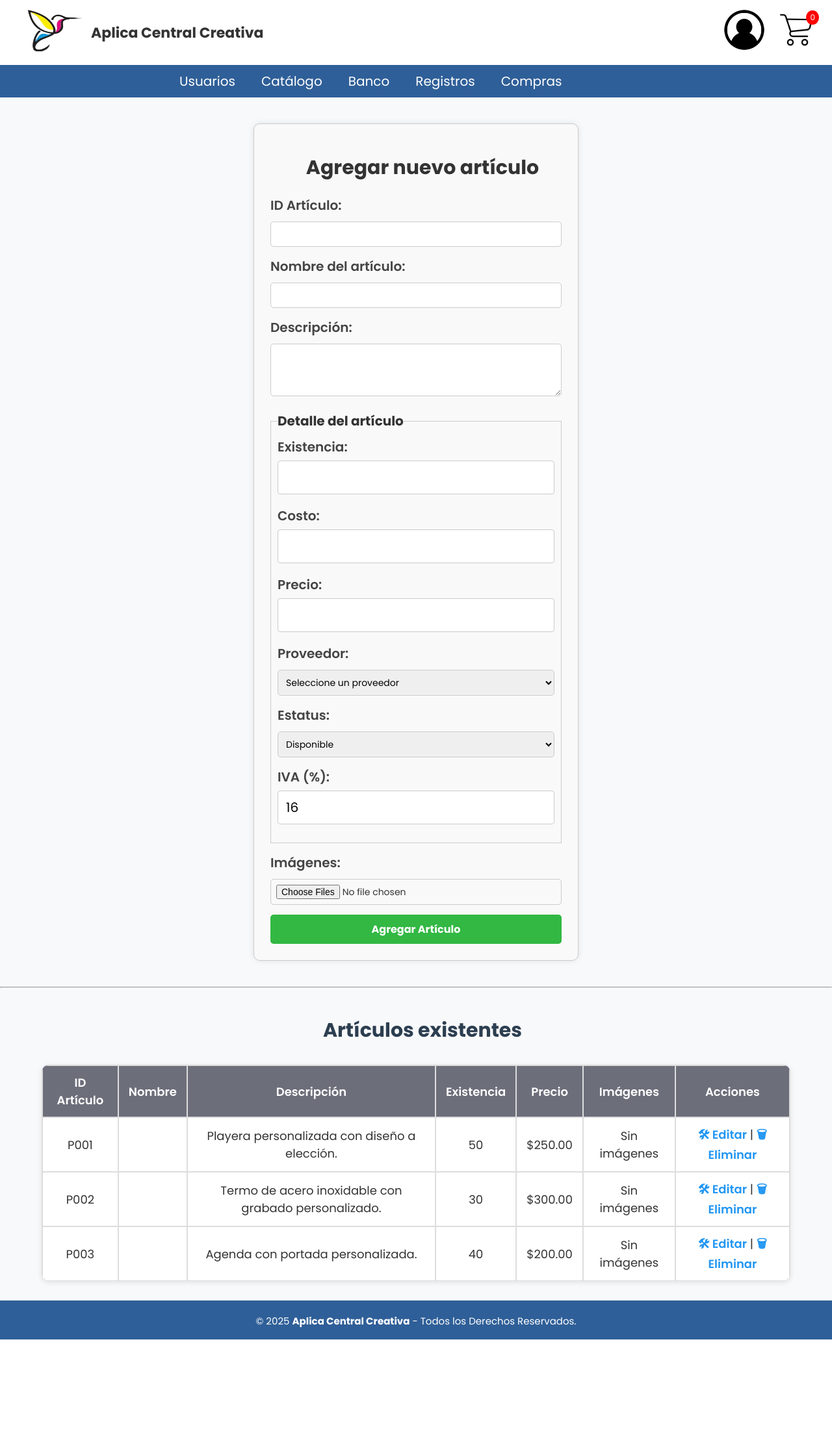
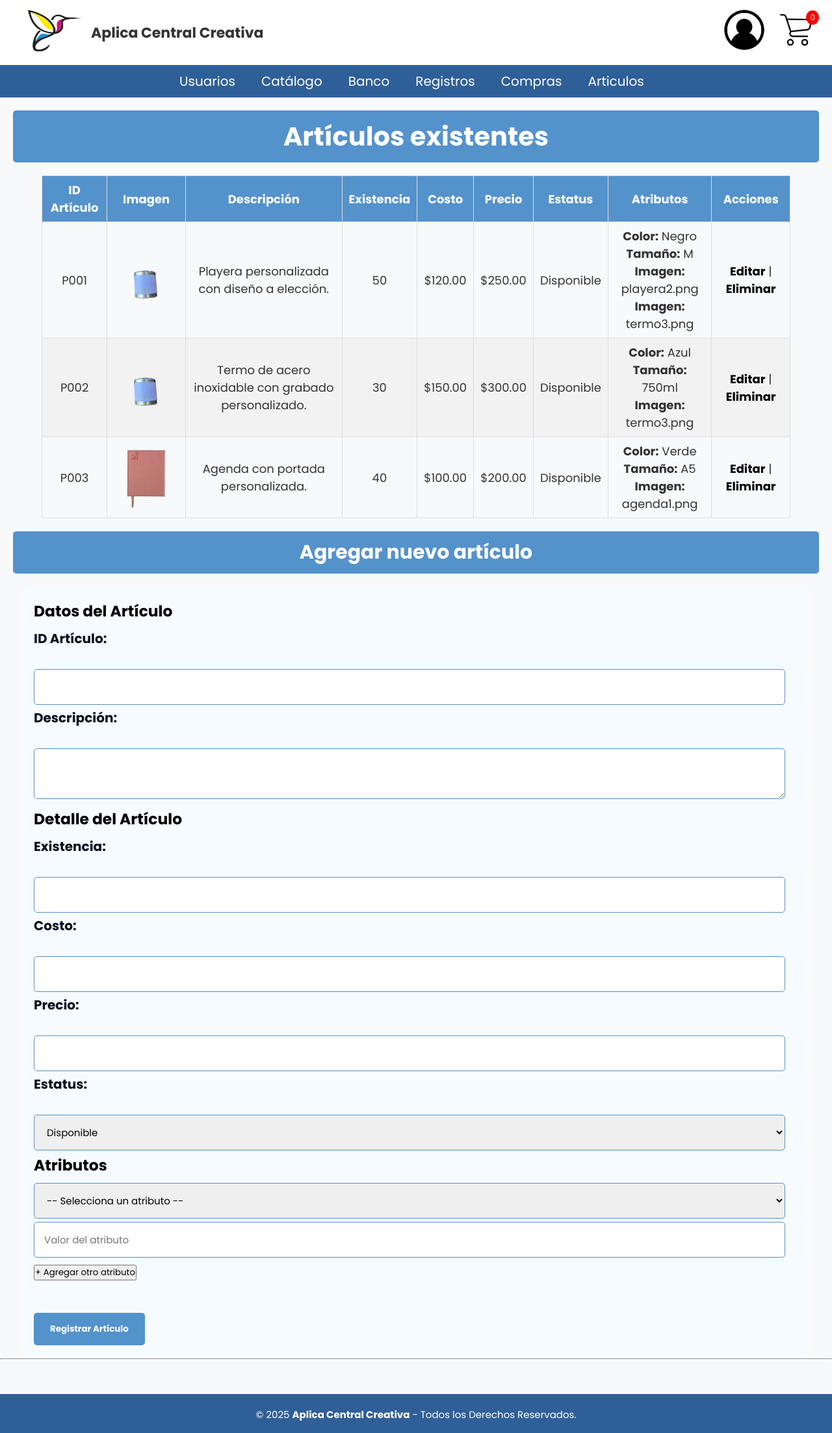
Before and after one commit to ProgramEmilio/ACC_Carrito, a PHP site: page /agregar_articulo.php in a window 1280 px wide. Shown: the whole page at 65% size. Before the commit the page ends 2062 px from the top, so only its background shows below. Run offline with PHP 8.4, Linux system fonts and the light colour scheme; a user stored in the database is signed in; data comes from the database, SQL or seed files in the repository; data that the repository does not hold is empty.

Commit message:
mi avance

```diff
--- a/Articulos/agregar_articulo.php
+++ b/Articulos/agregar_articulo.php
@@ -1,7 +1,7 @@
 <?php
 include('../BD/ConexionBD.php');
-
-// Obtener detalles del artículo para select (aunque ahora ya no usaremos select para detalle, te lo dejo por si lo necesitas)
+include('../Nav/header.php');
+// Obtener detalles del artículo (no utilizado directamente)
 $detalles = [];
 $sql_detalles = "SELECT id_detalle_articulo, existencia, precio, estatus FROM detalle_articulos";
 $result_detalles = $conn->query($sql_detalles);
@@ -13,42 +13,39 @@ if ($result_detalles && $result_detalles->num_rows > 0) {
 
 // Procesar formulario
 if ($_SERVER["REQUEST_METHOD"] == "POST") {
-    // Datos artículo
     $id_articulo = $_POST['id_articulo'];
     $nombre_articulo = $_POST['nombre_articulo'];
     $descripcion = $_POST['descripcion'];
 
-    // Datos detalle artículo
     $existencia = $_POST['existencia'];
     $costo = $_POST['costo'];
     $precio = $_POST['precio'];
-    $id_proveedor = $_POST['id_proveedor'];
+    $id_proveedor = $_POST['id_proveedor'] ?? 1; // Asigna un valor por defecto si no se usa proveedor
     $estatus = $_POST['estatus'];
-    $iva = $_POST['iva'];
+    $iva = $_POST['iva'] ?? 0;
 
-    // Insertar detalle artículo primero
-    $sql_detalle = "INSERT INTO detalle_articulos
-        (existencia, costo, precio, id_proveedor, estatus, iva) VALUES (?, ?, ?, ?, ?, ?)";
+    // Insertar en detalle_articulos
+    $sql_detalle = "INSERT INTO detalle_articulos (existencia, costo, precio, id_proveedor, estatus, iva) VALUES (?, ?, ?, ?, ?, ?)";
     $stmt_detalle = $conn->prepare($sql_detalle);
     $stmt_detalle->bind_param("iddiss", $existencia, $costo, $precio, $id_proveedor, $estatus, $iva);
 
     if ($stmt_detalle->execute()) {
         $id_detalle_articulo = $stmt_detalle->insert_id;
 
-        // Insertar artículo con el id_detalle_articulo generado
-        $sql_articulo = "INSERT INTO articulos (id_articulo, descripcion, id_detalle_articulo, nombre_articulo)
-                         VALUES (?, ?, ?, ?)";
+        // Insertar en articulos
+        $sql_articulo = "INSERT INTO articulos (id_articulo, descripcion, id_detalle_articulo, nombre_articulo) VALUES (?, ?, ?, ?)";
         $stmt_articulo = $conn->prepare($sql_articulo);
         $stmt_articulo->bind_param("ssis", $id_articulo, $descripcion, $id_detalle_articulo, $nombre_articulo);
 
         if ($stmt_articulo->execute()) {
-            // Subir y guardar múltiples imágenes
+
+            // Guardar imágenes
+            if (!empty($_FILES['imagenes']['name'][0])) {
                 foreach ($_FILES['imagenes']['tmp_name'] as $key => $tmp_name) {
-                $nombre_imagen = $_FILES['imagenes']['name'][$key];
-                $ruta_temporal = $_FILES['imagenes']['tmp_name'][$key];
-                $ruta_destino = "../Imagenes/" . basename($nombre_imagen);
+                    $nombre_imagen = basename($_FILES['imagenes']['name'][$key]);
+                    $ruta_destino = "../Imagenes/" . $nombre_imagen;
 
-                if (move_uploaded_file($ruta_temporal, $ruta_destino)) {
+                    if (move_uploaded_file($tmp_name, $ruta_destino)) {
                         $sql_img = "INSERT INTO imagenes_articulo (id_articulo, nombre_imagen) VALUES (?, ?)";
                         $stmt_img = $conn->prepare($sql_img);
                         $stmt_img->bind_param("ss", $id_articulo, $nombre_imagen);
@@ -56,23 +53,36 @@ if ($_SERVER["REQUEST_METHOD"] == "POST") {
                         $stmt_img->close();
                     }
                 }
+            }
 
-            echo "<p style='color:green; text-align:center;'>Artículo agregado correctamente con imágenes.</p>";
+            // Guardar atributos
+            if (!empty($_POST['atributos_id']) && !empty($_POST['atributos_valor'])) {
+                foreach ($_POST['atributos_id'] as $index => $id_atributo) {
+                    $valor = $_POST['atributos_valor'][$index];
+                    $sql_atributo = "INSERT INTO articulo_completo (id_articulo, id_atributo, valor) VALUES (?, ?, ?)";
+                    $stmt_attr = $conn->prepare($sql_atributo);
+                    $stmt_attr->bind_param("sis", $id_articulo, $id_atributo, $valor);
+                    $stmt_attr->execute();
+                    $stmt_attr->close();
+                }
+            }
+
+            echo "<p style='color:green; text-align:center;'>Artículo agregado correctamente.</p>";
         } else {
-            echo "<p style='color:red; text-align:center;'>Error al agregar el artículo: " . $stmt_articulo->error . "</p>";
+            echo "<p style='color:red; text-align:center;'>Error al insertar artículo: " . $stmt_articulo->error . "</p>";
         }
 
         $stmt_articulo->close();
     } else {
-        echo "<p style='color:red; text-align:center;'>Error al agregar detalle del artículo: " . $stmt_detalle->error . "</p>";
+        echo "<p style='color:red; text-align:center;'>Error al insertar detalle del artículo: " . $stmt_detalle->error . "</p>";
     }
 
     $stmt_detalle->close();
 }
 
-// Obtener artículos con existencia y precio
+// Obtener artículos con detalle
 $articulos = [];
-$sql_articulos = "SELECT a.*, d.existencia, d.precio FROM articulos a
+$sql_articulos = "SELECT a.*, d.existencia, d.costo, d.precio, d.estatus FROM articulos a
                   LEFT JOIN detalle_articulos d ON a.id_detalle_articulo = d.id_detalle_articulo";
 $result_articulos = $conn->query($sql_articulos);
 if ($result_articulos && $result_articulos->num_rows > 0) {
@@ -81,132 +91,185 @@ if ($result_articulos && $result_articulos->num_rows > 0) {
     }
 }
 
+// Obtener imágenes por artículo
+$imagenes_articulo = [];
+$sql_imagenes = "SELECT id_articulo, valor FROM articulo_completo ac
+                 JOIN atributos at ON ac.id_atributo = at.id_atributo
+                 WHERE at.nombre = 'Imagen'";
+$result_imagenes = $conn->query($sql_imagenes);
+if ($result_imagenes && $result_imagenes->num_rows > 0) {
+    while ($row = $result_imagenes->fetch_assoc()) {
+        $imagenes_articulo[$row['id_articulo']] = $row['valor'];
+    }
+}
+
+// Obtener atributos para el formulario
+$atributos = [];
+$sql_atributos = "SELECT id_atributo, nombre FROM atributos";
+$result_atributos = $conn->query($sql_atributos);
+if ($result_atributos && $result_atributos->num_rows > 0) {
+    while ($row = $result_atributos->fetch_assoc()) {
+        $atributos[] = $row;
+    }
+}
+
+// Obtener atributos y valores de cada artículo
+$atributos_articulo = [];
+$sql_attr_values = "SELECT ac.id_articulo, at.nombre AS atributo, ac.valor
+                    FROM articulo_completo ac
+                    JOIN atributos at ON ac.id_atributo = at.id_atributo";
+$result_attr_values = $conn->query($sql_attr_values);
+if ($result_attr_values && $result_attr_values->num_rows > 0) {
+    while ($row = $result_attr_values->fetch_assoc()) {
+        $id_articulo = $row['id_articulo'];
+        if (!isset($atributos_articulo[$id_articulo])) {
+            $atributos_articulo[$id_articulo] = [];
+        }
+        $atributos_articulo[$id_articulo][] = [
+            'atributo' => $row['atributo'],
+            'valor' => $row['valor']
+        ];
+    }
+}
+
+
 $conn->close();
 ?>
-
-<?php include ('../Nav/header.php'); ?>
-
 <!DOCTYPE html>
 <html lang="es">
 <head>
     <meta charset="UTF-8">
     <title>Agregar Artículo</title>
-    <link rel="stylesheet" href="agregar.css">
 </head>
 <body>
 
-<div class="form-container">
-    <h2>Agregar nuevo artículo</h2>
-    <form action="agregar_articulo.php" method="POST" enctype="multipart/form-data">
-        <label>ID Artículo:</label>
-        <input type="text" name="id_articulo" required>
 
-        <label>Nombre del artículo:</label>
-        <input type="text" name="nombre_articulo" required>
-
-        <label>Descripción:</label>
-        <textarea name="descripcion" rows="3" required></textarea>
-
-        <fieldset style="border:1px solid #ccc; padding:10px; margin-bottom:15px;">
-            <legend><strong>Detalle del artículo</strong></legend>
-
-            <label>Existencia:</label>
-            <input type="number" name="existencia" min="0" required>
-
-            <label>Costo:</label>
-            <input type="number" step="0.01" name="costo" min="0" required>
-
-            <label>Precio:</label>
-            <input type="number" step="0.01" name="precio" min="0" required>
-
-            <label>Proveedor:</label>
-            <select name="id_proveedor" required>
-                <option value="">Seleccione un proveedor</option>
-                <?php
-                include('../BD/ConexionBD.php');
-                $sql_prov = "SELECT id_usuario, nombre_usuario FROM usuario WHERE id_rol = 3";
-                $result_prov = $conn->query($sql_prov);
-                if ($result_prov && $result_prov->num_rows > 0) {
-                    while ($prov = $result_prov->fetch_assoc()) {
-                        echo "<option value='" . $prov['id_usuario'] . "'>" . htmlspecialchars($prov['nombre_usuario']) . "</option>";
-                    }
-                }
-                ?>
-            </select>
-
-            <label>Estatus:</label>
-            <select name="estatus" required>
-                <option value="Disponible">Disponible</option>
-                <option value="No Disponible">No Disponible</option>
-                <option value="Descontinuado">Descontinuado</option>
-            </select>
-
-            <label>IVA (%):</label>
-            <input type="number" step="0.01" name="iva" value="16" readonly>
-        </fieldset>
-
-        <label>Imágenes:</label>
-        <input type="file" name="imagenes[]" accept="image/*" multiple required>
-
-        <input type="submit" value="Agregar Artículo">
-    </form>
-</div>
-
-<hr><br>
-
-<h2 style="text-align:center;">Artículos existentes</h2>
+<h1 class="titulo">Artículos existentes</h1>
 <table border="1" cellpadding="8" class="tabla-articulos" style="width: 90%; margin: auto;">
     <thead>
         <tr>
             <th>ID Artículo</th>
-            <th>Nombre</th>
+            <th>Imagen</th>
             <th>Descripción</th>
             <th>Existencia</th>
+            <th>Costo</th>
             <th>Precio</th>
-            <th>Imágenes</th>
+            <th>Estatus</th>
+            <th>Atributos</th>
             <th>Acciones</th>
         </tr>
     </thead>
     <tbody>
         <?php if (!empty($articulos)): ?>
-            <?php
-            include('../BD/ConexionBD.php'); // Para obtener imágenes
-            foreach ($articulos as $articulo):
-            ?>
+            <?php foreach ($articulos as $articulo): ?>
                 <tr>
                     <td><?= htmlspecialchars($articulo['id_articulo']) ?></td>
-                    <td><?= htmlspecialchars($articulo['nombre_articulo']) ?></td>
+                    <td>
+                        <?php if (!empty($imagenes_articulo[$articulo['id_articulo']])): ?>
+                            <img src="../Imagenes/<?= htmlspecialchars($imagenes_articulo[$articulo['id_articulo']]) ?>" width="100" height="100">
+                        <?php else: ?>
+                            Sin imagen
+                        <?php endif; ?>
+                    </td>
                     <td><?= htmlspecialchars($articulo['descripcion']) ?></td>
                     <td><?= htmlspecialchars($articulo['existencia']) ?></td>
+                    <td>$<?= number_format($articulo['costo'], 2) ?></td>
                     <td>$<?= number_format($articulo['precio'], 2) ?></td>
+                    <td><?= htmlspecialchars($articulo['estatus']) ?></td>
                     <td>
-                        <?php
-                        $id = $articulo['id_articulo'];
-                        $sql_imgs = "SELECT nombre_imagen FROM imagenes_articulo WHERE id_articulo = '$id'";
-                        $result_imgs = $conn->query($sql_imgs);
-                        if ($result_imgs && $result_imgs->num_rows > 0) {
-                            while ($img = $result_imgs->fetch_assoc()) {
-                                echo '<img src="../Imagenes/' . htmlspecialchars($img['nombre_imagen']) . '" alt="Imagen" width="80" style="margin:5px;">';
-                            }
-                        } else {
-                            echo "Sin imágenes";
-                        }
-                        ?>
+    <?php if (!empty($atributos_articulo[$articulo['id_articulo']])): ?>
+        <ul style="list-style: none; padding: 0;">
+            <?php foreach ($atributos_articulo[$articulo['id_articulo']] as $attr): ?>
+                <li><strong><?= htmlspecialchars($attr['atributo']) ?>:</strong> <?= htmlspecialchars($attr['valor']) ?></li>
+            <?php endforeach; ?>
+        </ul>
+    <?php else: ?>
+        Sin atributos
+    <?php endif; ?>
 </td>
+
 <td>
-                        <a href="editar_articulo.php?id=<?= htmlspecialchars($articulo['id_articulo']) ?>">🛠 Editar</a> |
-                        <a href="eliminar_articulo.php?id=<?= htmlspecialchars($articulo['id_articulo']) ?>" onclick="return confirm('¿Estás seguro de eliminar este artículo?');">🗑 Eliminar</a>
+    <a href="editar_articulo.php?id=<?= urlencode($articulo['id_articulo']) ?>" >Editar</a> |
+    <a href="eliminar_articulo.php?id=<?= urlencode($articulo['id_articulo']) ?>" onclick="return confirm('¿Estás seguro de que deseas eliminar este artículo?');">Eliminar</a>
 </td>
+
                 </tr>
             <?php endforeach; ?>
-            <?php $conn->close(); ?>
         <?php else: ?>
-            <tr><td colspan="7" style="text-align:center;">No hay artículos registrados.</td></tr>
+            <tr><td colspan="6" style="text-align:center;">No hay artículos registrados.</td></tr>
         <?php endif; ?>
     </tbody>
 </table>
 
-<?php include ('../Nav/footer.php'); ?>
 
+<h2 class="titulo">Agregar nuevo artículo</h2>
+
+<form action="registro_articulo.php" method="POST" enctype="multipart/form-data" class="form_reg_usuario">
+    <h3>Datos del Artículo</h3>
+    <label>ID Artículo:</label><br>
+    <input type="text" name="id_articulo" required><br>
+
+    <label>Descripción:</label><br>
+    <textarea name="descripcion" required></textarea><br>
+
+    <h3>Detalle del Artículo</h3>
+    <label>Existencia:</label><br>
+    <input type="number" name="existencia" required><br>
+
+    <label>Costo:</label><br>
+    <input type="number" step="0.01" name="costo" required><br>
+
+    <label>Precio:</label><br>
+    <input type="number" step="0.01" name="precio" required><br>
+
+    <label>Estatus:</label><br>
+    <select name="estatus" required>
+        <option value="Disponible">Disponible</option>
+        <option value="No Disponible">No Disponible</option>
+        <option value="Descontinuado">Descontinuado</option>
+    </select><br>
+
+    <h3>Atributos</h3>
+    <div id="atributos-container">
+        <div class="atributo-group">
+            <select name="atributos_id[]" required>
+                <option value="">-- Selecciona un atributo --</option>
+                <?php foreach ($atributos as $atributo): ?>
+                    <option value="<?= $atributo['id_atributo'] ?>"><?= htmlspecialchars($atributo['nombre']) ?></option>
+                <?php endforeach; ?>
+            </select>
+            <input type="text" name="atributos_valor[]" placeholder="Valor del atributo" required>
+        </div>
+    </div>
+    <button type="button" onclick="agregarAtributo()">+ Agregar otro atributo</button>
+
+    <br><br>
+    <input type="submit" value="Registrar Artículo">
+</form>
+
+<script>
+    const opcionesAtributos = `<?php
+        foreach ($atributos as $atributo) {
+            echo '<option value="' . $atributo['id_atributo'] . '">' . htmlspecialchars($atributo['nombre'], ENT_QUOTES) . '</option>';
+        }
+    ?>`;
+
+    function agregarAtributo() {
+        const container = document.getElementById('atributos-container');
+        const div = document.createElement('div');
+        div.className = 'atributo-group';
+        div.innerHTML = `
+            <select name="atributos_id[]" required>
+                <option value="">-- Selecciona un atributo --</option>
+                ${opcionesAtributos}
+            </select>
+            <input type="text" name="atributos_valor[]" placeholder="Valor del atributo" required>
+        `;
+        container.appendChild(div);
+    }
+</script>
+
+<hr><br>
+<?php include('../Nav/footer.php'); ?>
 </body>
 </html>
--- a/CSS/Tarjetas.css
+++ b/CSS/Tarjetas.css
@@ -83,7 +83,7 @@ table tbody tr:nth-child(even) {
   background-color: #f2f2f2;
 }
 table a {
-  color: #d9534f;
+  color: #000000;
   text-decoration: none;
   font-weight: bold;
 }
--- a/CSS/formularios.css
+++ b/CSS/formularios.css
@@ -124,7 +124,6 @@
 .form_reg_usuario input[type="date"],
 .form_reg_usuario input[type="email"],
 .form_reg_usuario input[type="input"],
-
 .form_reg_usuario textarea {
     width: calc(100% - 20px);
     padding: 15px;
--- a/Nav/header.php
+++ b/Nav/header.php
@@ -27,7 +27,8 @@ $menus = [
         ],
 
         "Registros" => "../Ventas/Resumen_detalle.php",
-        "Compras" => "../Pedido/seguimiento_pedido.php"
+        "Compras" => "../Pedido/seguimiento_pedido.php",
+        "Articulos" => "../Articulos/agregar_articulo.php"
 
     ],
 
@@ -46,19 +47,7 @@ $menus = [
 
     // Rol 3: PROVEEDOR
     3 => [
-        "Tienda" => [
-            "Ver Productos" => "../Catalogo/catalogo.php",
-            "Promociones" => "../Catalogo/promociones.php"
-        ],
-        "Mis Compras" => [
-            "Historial" => "../Cliente/historial_compras.php"
-        ],
-        "Carrito" => [
-            "Ver Carrito" => "../Carrito/carrito.php"
-        ],
-        "Perfil" => [
-            "Perfil" => "../Perfil/Perfil.php"
-        ]
+         "Pedidos" => "../Pedido/seguimiento_pedido.php",
     ]
 ];
 
@@ -170,12 +159,14 @@ include('CerrarSesion.php');
 
 <!-- Carrito y botón perfil centrados -->
         <div class="centro-cabecera">
+    <?php if ($id_rol != 3): ?>
     <div class="carrito-icono">
         <a href="../Carrito/carrito.php">
             <img src="../Imagenes/carrito.png" alt="Carrito" class="carrito-img">
             <span id="contador-carrito"><?php echo intval($total_cantidad); ?></span>
         </a>
     </div>
+<?php endif; ?>
 </div>
     </div>
 
```
Also changed, not shown: Articulos/editar_articulo.php (+47 -83 lines), Articulos/eliminar_articulo.php (+14 -29 lines), Articulos/registro_articulo.php (added, +69 -0 lines), Pedido/seguimiento_pedido.php (+17 -9 lines), Pedido/subir_personalizacion.php (added, +37 -0 lines). Lines whose indentation alone changed are shown as unchanged.
